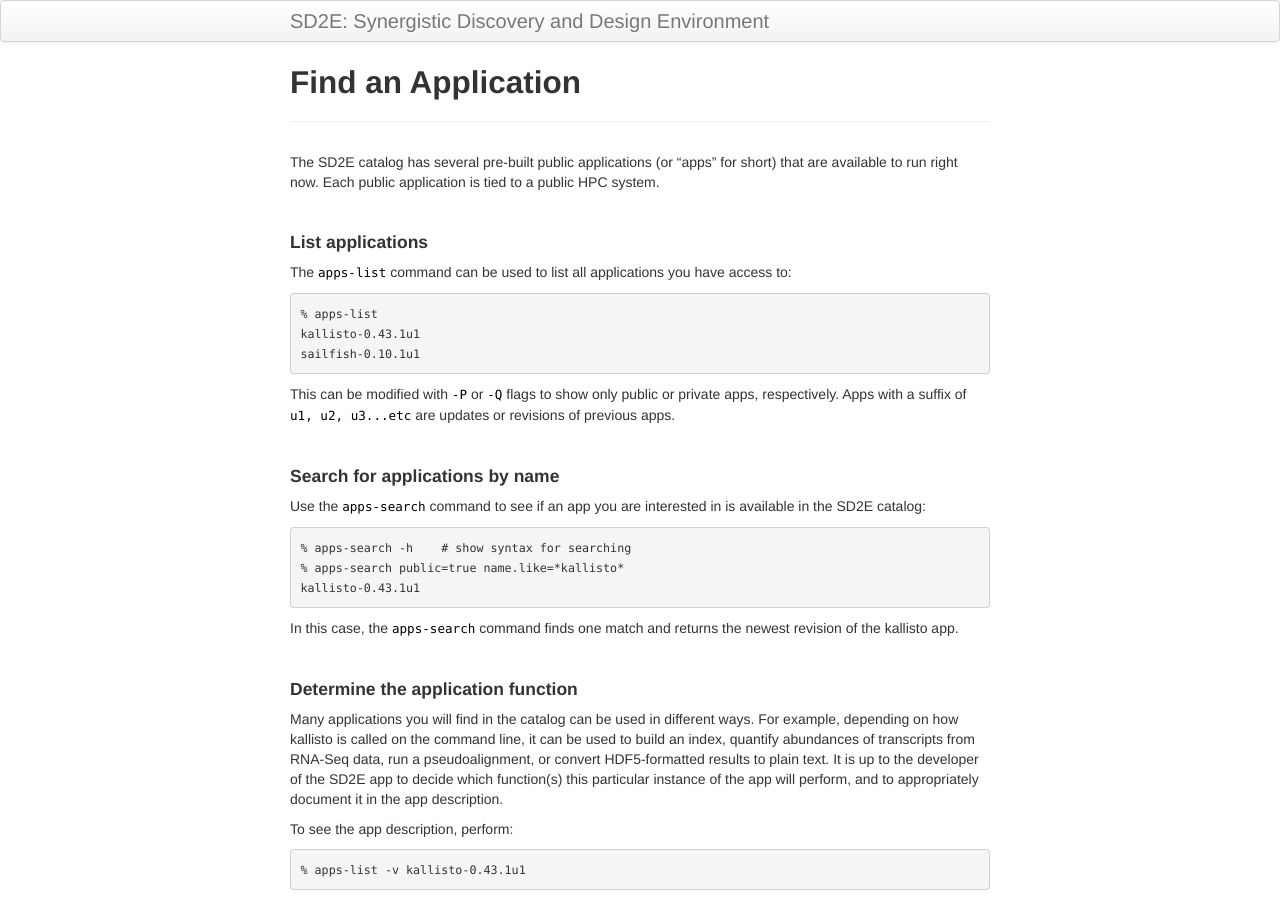
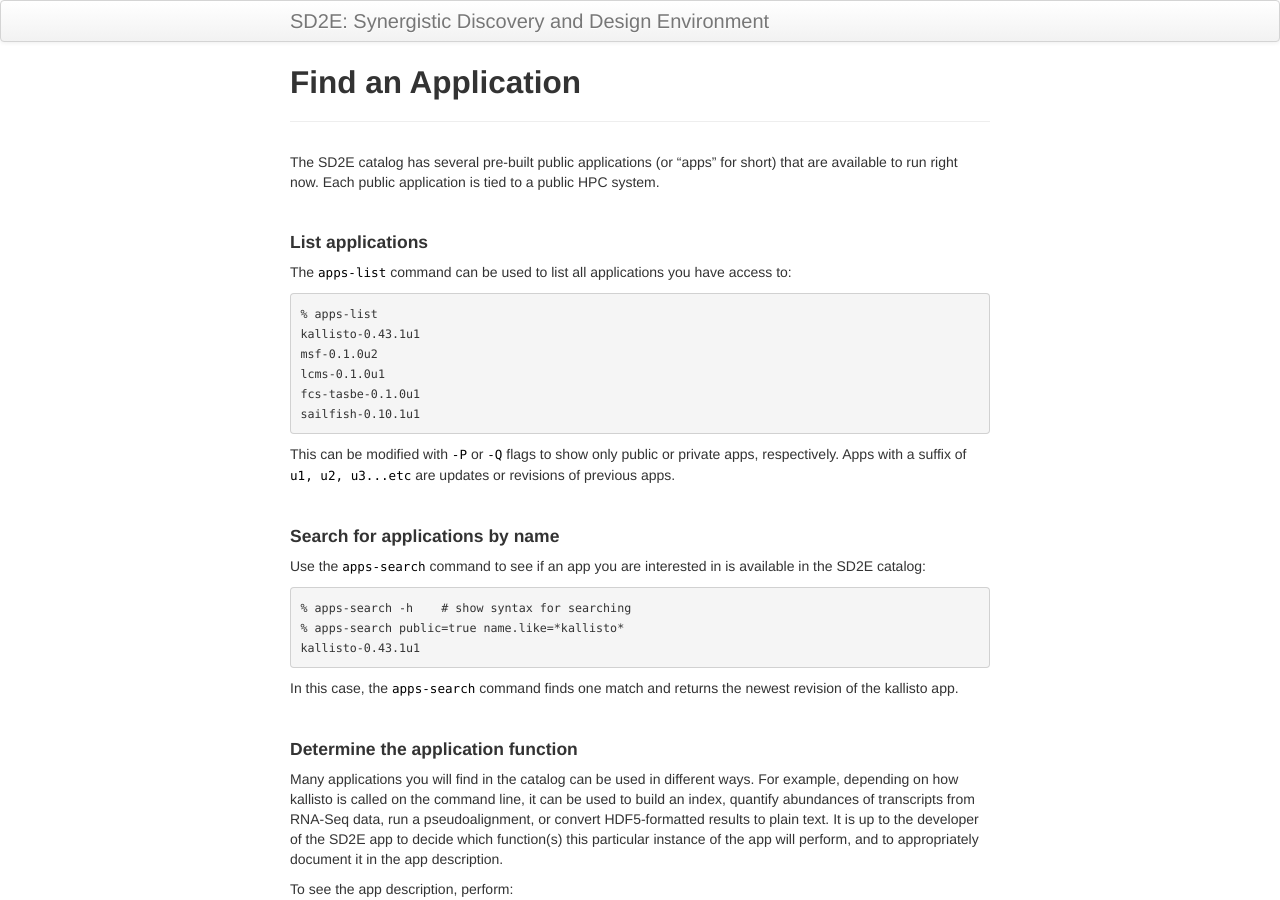
Before and after one commit to SD2E/api-user-guide, a Jekyll site: the page built from docs/find_application.md, in a window 1280 px wide and 900 px high. Built offline with Jekyll 4.4.1, drawn with Linux system fonts in a browser that asks for light colours.

Commit message:
minor updates to find_application page

````diff
--- a/docs/find_application.md
+++ b/docs/find_application.md
@@ -15,6 +15,9 @@ The `apps-list` command can be used to list all applications you have access to:
 ```
 % apps-list
 kallisto-0.43.1u1
+msf-0.1.0u2
+lcms-0.1.0u1
+fcs-tasbe-0.1.0u1
 sailfish-0.10.1u1
 ```
 
````
